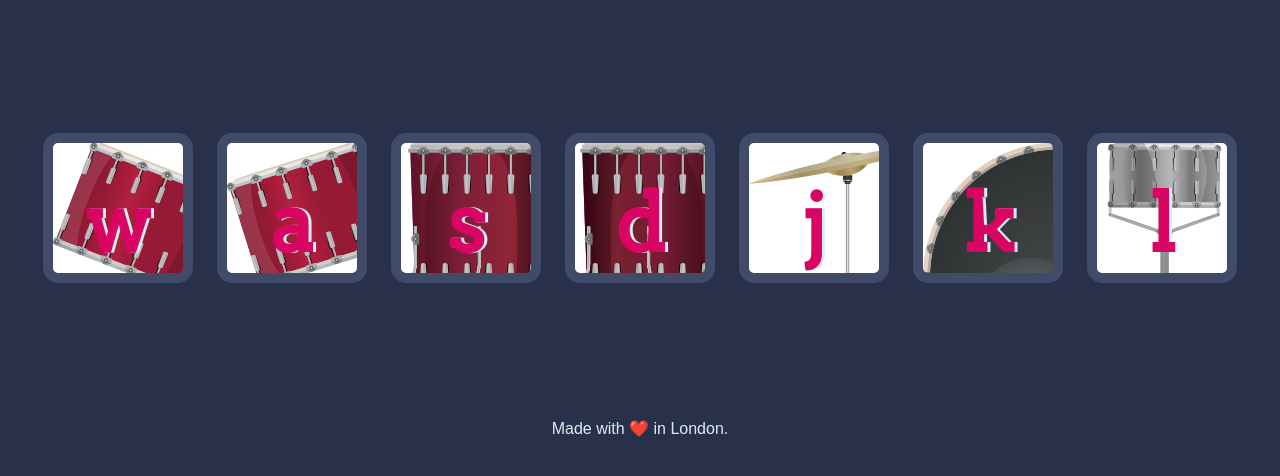
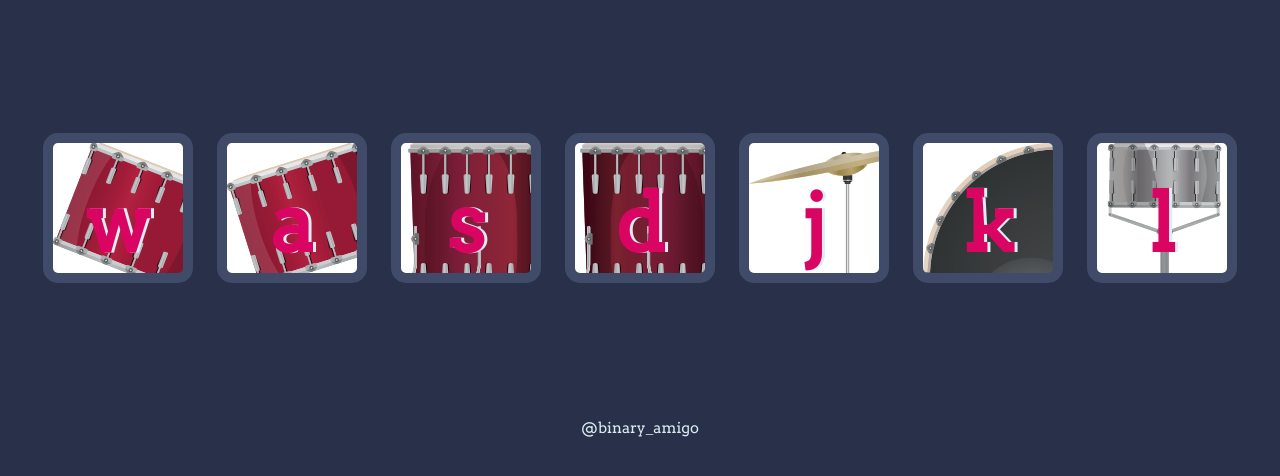
Before and after one commit to binary-amigo/Projects-Drum-Kit, a plain HTML site: page index.html in a window 1280 px wide. Shown: the part 156-632 px from the top of the page. Drawn offline with Linux system fonts and the light colour scheme.

Commit message:
Update index.html, styles.css

```diff
--- a/index.html
+++ b/index.html
@@ -23,7 +23,7 @@
 
 
   <footer>
-    Made with ❤️ in London.
+    <a href="https://github.com/binary-amigo">@binary_amigo</a>
   </footer>
   <script src="index.js"></script>
 </body>
--- a/styles.css
+++ b/styles.css
@@ -3,7 +3,7 @@ body {
   background-color: #283149;
 }
 
-h1 {
+h1,a {
   font-size: 5rem;
   color: #DBEDF3;
   font-family: "Arvo", cursive;
@@ -79,3 +79,10 @@ footer {
   margin: 10px;
   background-color: white;
 }
+
+
+a {
+  text-decoration: none;
+  font-size: 15px;
+  text-shadow: none;
+}
```
